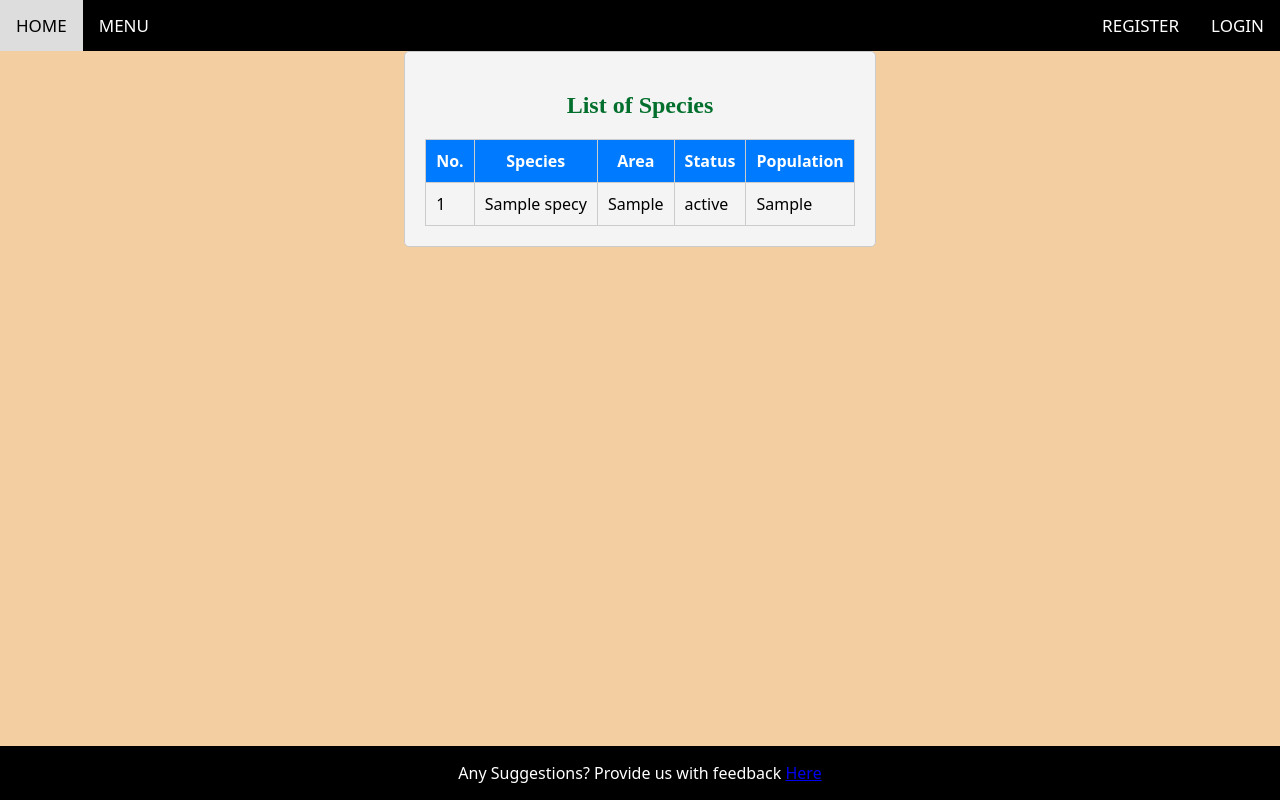
After one commit to Jin2oo2/komodo-hub, a Flask app: page /species in a window 1280 px wide. The commit adds this page. Run offline with Flask 3, Linux system fonts and the light colour scheme; tables that the repository leaves empty hold one stand-in row (values such as "Sample post").

Commit message:
Added Entire Species Section

```diff
--- a/app.py
+++ b/app.py
@@ -3,6 +3,7 @@ import sqlite3 as sql
 from models import create_feedback_table
 from flask_sqlalchemy import SQLAlchemy
 from flask_login import UserMixin, LoginManager, login_user, login_required, current_user
+from models import *
 
 import os
 from werkzeug.security import generate_password_hash, check_password_hash
@@ -89,6 +90,55 @@ def feedback():
         return redirect(url_for('feedback'))
     return render_template('feedback.html')
 
+@app.route('/report_sighting' , methods = ['GET','POST'], endpoint='report_sighting')
+def report_sighting():
+    if request.method == 'GET':
+        return render_template('report_sighting.html')
+
+    if request.method == 'POST':
+        location = request.form['location']
+        species = request.form['species']
+
+        conn = sql.connect('DBTest1.db')
+        cursor = conn.cursor()
+
+        cursor.execute("INSERT INTO sightings (date, location, species_name) VALUES (CURRENT_TIMESTAMP, ?, ?)", (location, species, ))
+
+        conn.commit()
+        conn.close()
+
+        return redirect(url_for('sighting'))
+    return render_template('report_sighting.html')
+
+
+@app.route('/sighting' , methods = ['GET','POST'], endpoint='sighting')
+def sighting():
+
+    conn = sql.connect('DBTest1.db')
+    cursor = conn.cursor()
+
+    cursor.execute('SELECT * FROM SIGHTINGS')
+    sightings = cursor.fetchall()
+
+    conn.close()
+
+
+    return render_template('sighting.html', sightings = sightings)
+
+@app.route('/species' , methods = ['GET','POST'], endpoint='species')
+def species():
+
+    conn = sql.connect('DBTest1.db')
+    cursor = conn.cursor()
+
+    cursor.execute('SELECT * FROM SPECIES')
+    species = cursor.fetchall()
+
+    conn.close()
+
+
+    return render_template('species.html', species = species)
+
 @app.route('/change_password', methods=['GET', 'POST'])
 @login_required
 def change_password():
--- a/static/css/styles.css
+++ b/static/css/styles.css
@@ -5,7 +5,7 @@ body{
     flex-direction: column;
     margin: 0;
     padding: 0;
-    background-color: #ffffff;
+    background-color: #f2cea0;
 }
 
 
@@ -51,11 +51,54 @@ footer {
     color: white;
   }
 
+  .dropdown {
+    float: left;
+    overflow: hidden;
+}
+
+.dropbtn {
+    font-size: 17px;
+    border: none;
+    outline: none;
+    color: white;
+    padding: 14px 16px;
+    background-color: inherit;
+    font-family: inherit;
+    margin: 0;
+}
+
+.dropdown-content {
+    display: none;
+    position: absolute;
+    background-color: #f9f9f9;
+    min-width: 160px;
+    box-shadow: 0px 8px 16px 0px rgba(0,0,0,0.2);
+    z-index: 1;
+}
+
+.dropdown-content a {
+    color: black;
+    padding: 12px 16px;
+    text-decoration: none;
+    display: block;
+    text-align: left;
+}
+
+.dropdown-content a:hover {
+    background-color: #ddd;
+}
+
+.dropdown:hover .dropdown-content {
+    display: block;
+}
 
   .right-links {
     float: right;
   }
 
+  .left-links {
+    float: left;
+  }
   .right-links a {
     padding: 14px 16px;
     text-decoration: none;
--- a/templates/layout.html
+++ b/templates/layout.html
@@ -7,11 +7,19 @@
 
   <div class="topnav">
     <a href="/">HOME</a>
+    <div class="dropdown">
+        <button class="dropbtn">MENU</button>
+        <div class="dropdown-content">
+            <a href="/species">SPECIES LIST</a>
+            <a href="/report_sighting">REPORT SIGHTING</a>
+            <a href="/sighting">SIGHTING LIST</a>
+        </div>
+    </div>
     <div class="right-links">
-      <a href="/register">REGISTER</a>
-      <a href="/login">LOGIN</a>
+        <a href="/register">REGISTER</a>
+        <a href="/login">LOGIN</a>
     </div>
-  </div>
+</div>
 
 
 {% block content %}
--- /dev/null
+++ b/templates/species.html
@@ -0,0 +1,75 @@
+{% extends "layout.html" %}
+
+{% block content %}
+<div class="species-list">
+    <h2>List of Species</h2>
+
+    <table>
+        <thead>
+            <tr>
+                <th>No.</th>
+                <th>Species</th>
+                <th>Area</th>
+                <th>Status</th>
+                <th>Population</th>
+            </tr>
+        </thead>
+        <tbody>
+            {% if species %}
+            {% for spec in species %}
+                <tr>
+                    <td>{{ spec[0] }}</td>
+                    <td>{{ spec[1] }}</td>
+                    <td>{{ spec[2] }}</td>
+                    <td>{{ spec[3] }}</td>
+                    <td>{{ spec[4] }}</td>
+                </tr>
+            {% endfor %}
+            {% else %}
+            <tr>
+                <td colspan="3">No species available.</td>
+            </tr>
+        {% endif %}
+        </tbody>
+    </table>
+</div>
+
+
+<style>
+    body {
+        background-color: #f2cea0;
+    }
+
+    .species-list {
+        max-width: 800px;
+        margin: 0 auto;
+        padding: 20px;
+        background-color: #f4f4f4;
+        border: 1px solid #ccc;
+        border-radius: 5px;
+        text-align: center;
+    }
+
+    h2 {
+        color: rgb(3, 111, 44);
+        font-family: serif;
+        font-size: 24px;
+    }
+
+    table {
+        width: 100%;
+        margin-top: 10px;
+        border-collapse: collapse;
+    }
+
+    th, td {
+        padding: 10px;
+        border: 1px solid #ccc;
+    }
+
+    th {
+        background-color: #007BFF;
+        color: #fff;
+    }
+</style>
+{% endblock %}
```
Also changed, not shown: models.py (+57 -0 lines), templates/home.html (+4 -4 lines), templates/report_sighting.html (added, +64 -0 lines), templates/sighting.html (added, +72 -0 lines), DBTest1.db.
